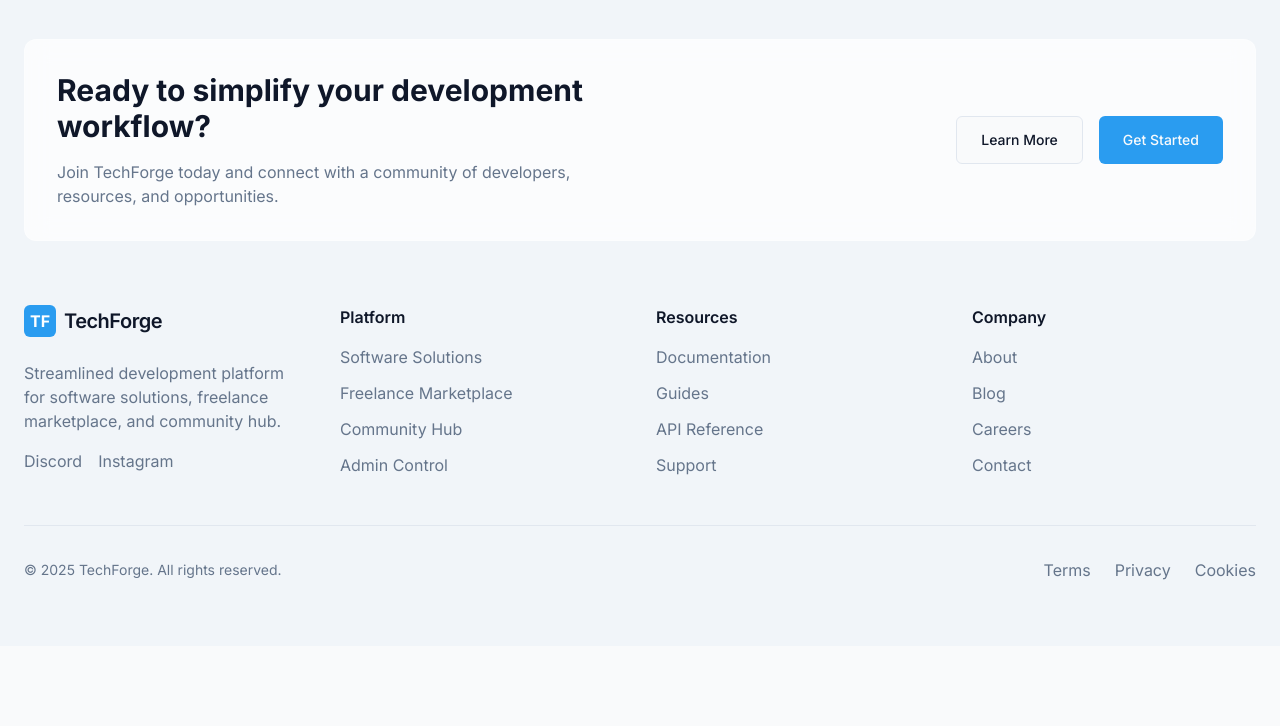
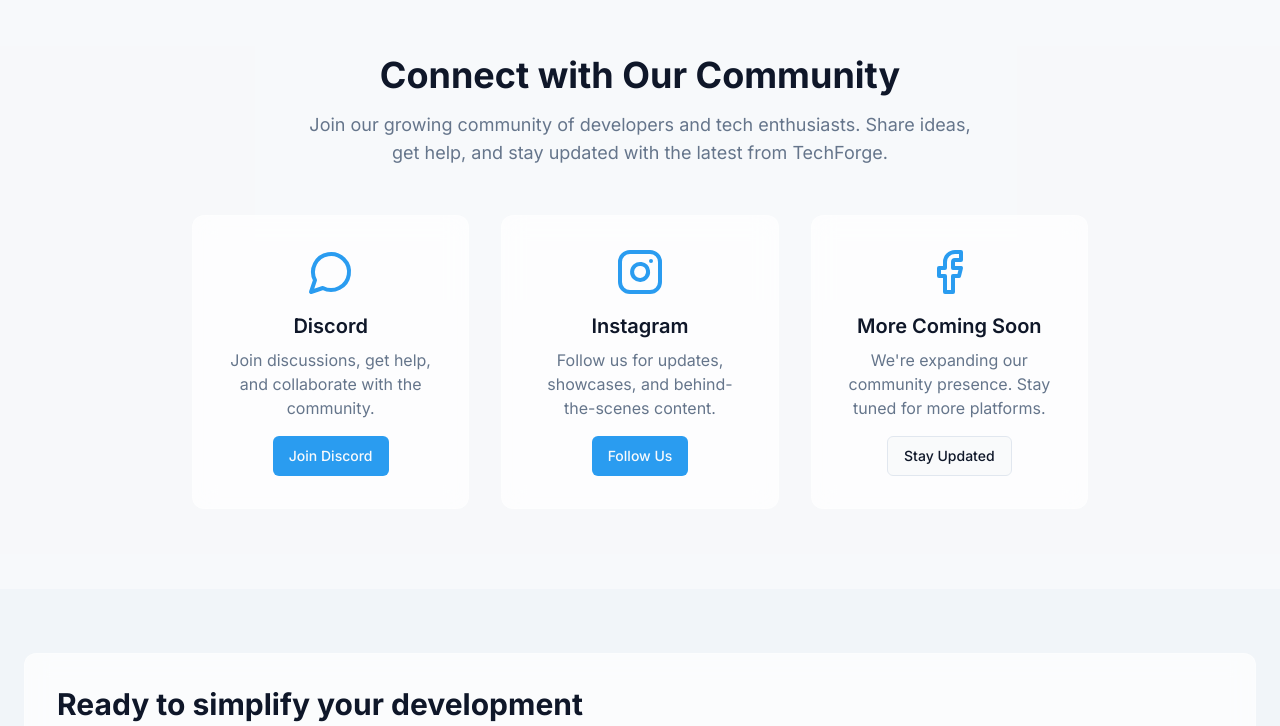
Before and after one commit to abhay-0912/techforge-platform, a React (Vite) app: page / in a window 1280 px wide. Shown: the part 1987-2713 px from the top of the page. Before the commit the page ends 2633 px from the top, so only its background shows below. Built offline with nearby package versions, Linux system fonts and the light colour scheme.

Commit message:
Add social media link
Adds a social media link to connect with the community on the main landing page.

```diff
--- /dev/null
+++ b/src/components/ConnectWithCommunity.tsx
@@ -0,0 +1,63 @@
+
+import { Link } from "react-router-dom";
+import { Button } from "@/components/ui/button";
+import { Facebook, Instagram, MessageCircle } from "lucide-react";
+
+const ConnectWithCommunity = () => {
+  return (
+    <section className="py-20 px-6 bg-secondary/30" id="community">
+      <div className="max-w-7xl mx-auto">
+        <div className="text-center mb-12">
+          <h2 className="text-3xl md:text-4xl font-bold mb-4">Connect with Our Community</h2>
+          <p className="text-lg text-muted-foreground max-w-2xl mx-auto">
+            Join our growing community of developers and tech enthusiasts.
+            Share ideas, get help, and stay updated with the latest from TechForge.
+          </p>
+        </div>
+
+        <div className="grid grid-cols-1 md:grid-cols-3 gap-8 max-w-4xl mx-auto">
+          <a
+            href="https://discord.gg/7bWtj887"
+            target="_blank"
+            rel="noopener noreferrer"
+            className="flex flex-col items-center glass border rounded-xl p-8 hover:shadow-md transition-all hover:-translate-y-1"
+          >
+            <MessageCircle className="h-12 w-12 text-brand-500 mb-4" />
+            <h3 className="text-xl font-semibold mb-2">Discord</h3>
+            <p className="text-center text-muted-foreground mb-4">
+              Join discussions, get help, and collaborate with the community.
+            </p>
+            <Button className="bg-brand-500 hover:bg-brand-600 mt-auto">Join Discord</Button>
+          </a>
+
+          <a
+            href="https://www.instagram.com/logic_loom_"
+            target="_blank"
+            rel="noopener noreferrer"
+            className="flex flex-col items-center glass border rounded-xl p-8 hover:shadow-md transition-all hover:-translate-y-1"
+          >
+            <Instagram className="h-12 w-12 text-brand-500 mb-4" />
+            <h3 className="text-xl font-semibold mb-2">Instagram</h3>
+            <p className="text-center text-muted-foreground mb-4">
+              Follow us for updates, showcases, and behind-the-scenes content.
+            </p>
+            <Button className="bg-brand-500 hover:bg-brand-600 mt-auto">Follow Us</Button>
+          </a>
+
+          <div
+            className="flex flex-col items-center glass border rounded-xl p-8 hover:shadow-md transition-all hover:-translate-y-1"
+          >
+            <Facebook className="h-12 w-12 text-brand-500 mb-4" />
+            <h3 className="text-xl font-semibold mb-2">More Coming Soon</h3>
+            <p className="text-center text-muted-foreground mb-4">
+              We're expanding our community presence. Stay tuned for more platforms.
+            </p>
+            <Button variant="outline" className="mt-auto">Stay Updated</Button>
+          </div>
+        </div>
+      </div>
+    </section>
+  );
+};
+
+export default ConnectWithCommunity;
--- a/src/pages/Index.tsx
+++ b/src/pages/Index.tsx
@@ -2,6 +2,7 @@
 import Navbar from "@/components/Navbar";
 import Hero from "@/components/Hero";
 import Features from "@/components/Features";
+import ConnectWithCommunity from "@/components/ConnectWithCommunity";
 import Footer from "@/components/Footer";
 
 const Index = () => {
@@ -10,6 +11,7 @@ const Index = () => {
       <Navbar />
       <Hero />
       <Features />
+      <ConnectWithCommunity />
       <Footer />
     </div>
   );
```
